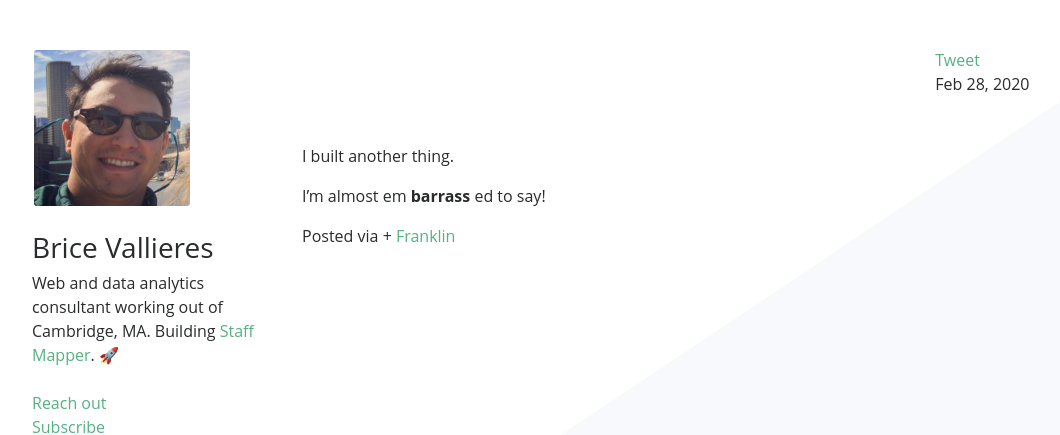
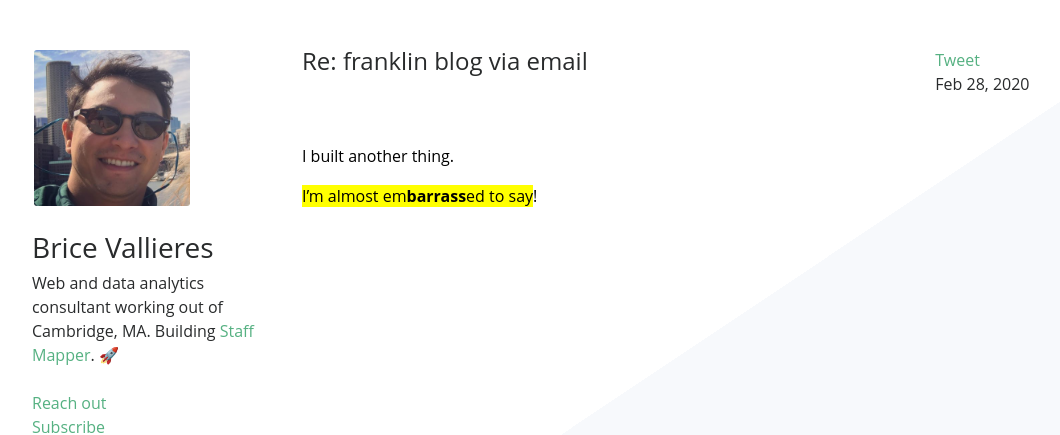
Before and after one commit to bvallier/blog, a Jekyll site: the page built from _posts/2020-02-28-Re: Franklin - Blog via Email.md, in a window 1280 px wide, cut to the strip 0-435 px from the top of the page. Shown: the whole strip, without its empty margins (68-1128 px from the left). Built offline with Jekyll 4.4.1, drawn with Linux system fonts in a browser that asks for light colours; our own code applies the rules of GitHub Pages for plain Markdown files; comment, search, counter and statistics services are not loaded; some of the changed lines change nothing that is shown.

Commit message:
Franklin Commit :: 2020-02-28-Re: Franklin - Blog via Email.md

```diff
--- a/_posts/2020-02-28-Re: Franklin - Blog via Email.md
+++ b/_posts/2020-02-28-Re: Franklin - Blog via Email.md
@@ -1,13 +1,2 @@
----
-layout :post
-title :Re: Franklin - Blog via Email
-author :brice@thesmallweb.co
-summary :I built another thing. I’m almost embarrassed to say!
-date :2020-02-28T16:43:11.888-05:00
----
-
-I built another thing.&nbsp;
-
-I’m almost em **barrass** ed to say!
-
-Posted via + [Franklin](https://franklinpostal.com)
+<body><div class="WordSection1"><p class="MsoNormal"><span style="color:black">I built another thing. <p></p></span></p><p class="MsoNormal"><span style="color:black;background:yellow">I’m almost em<b>barrass</b>ed to say</span><span style="color:black">!<p></p></span></p><p class="MsoNormal"></p>
+<p> </p><div><p class="MsoNormal"><span style="color:black">
```
